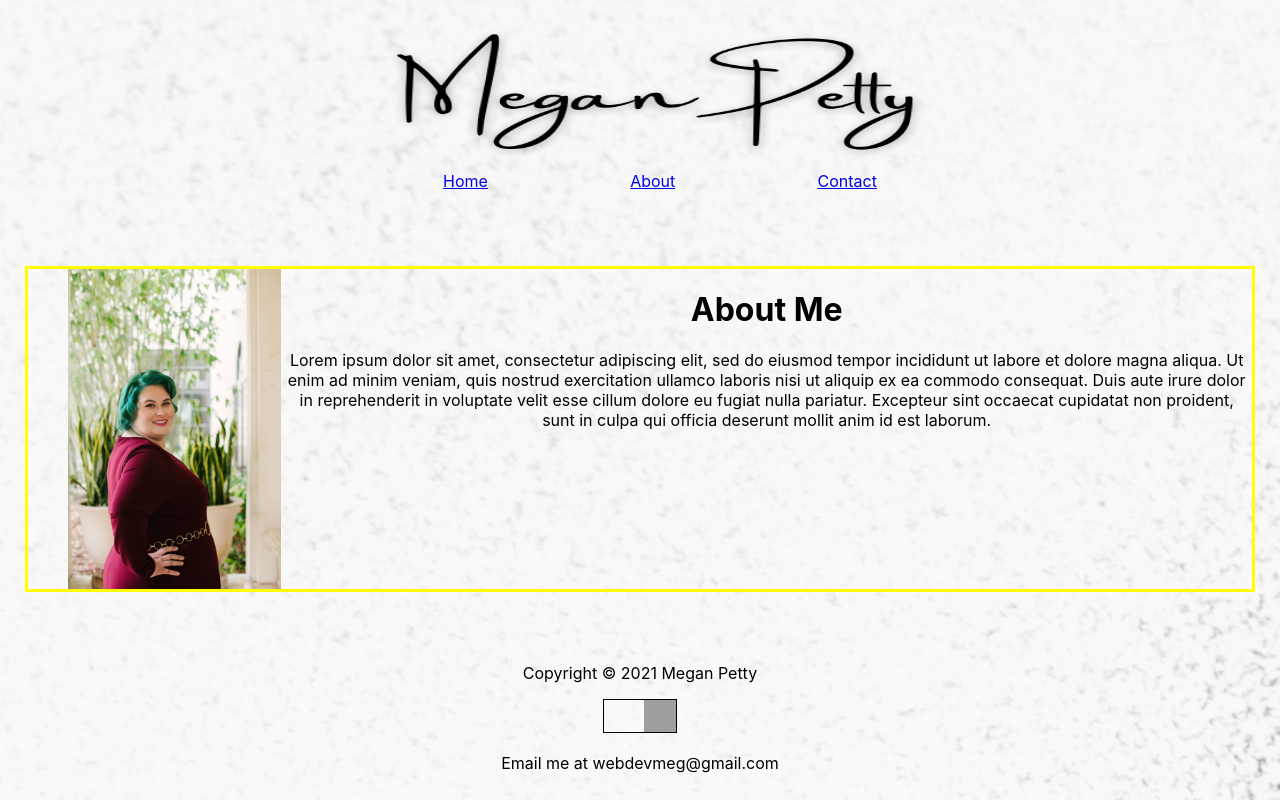
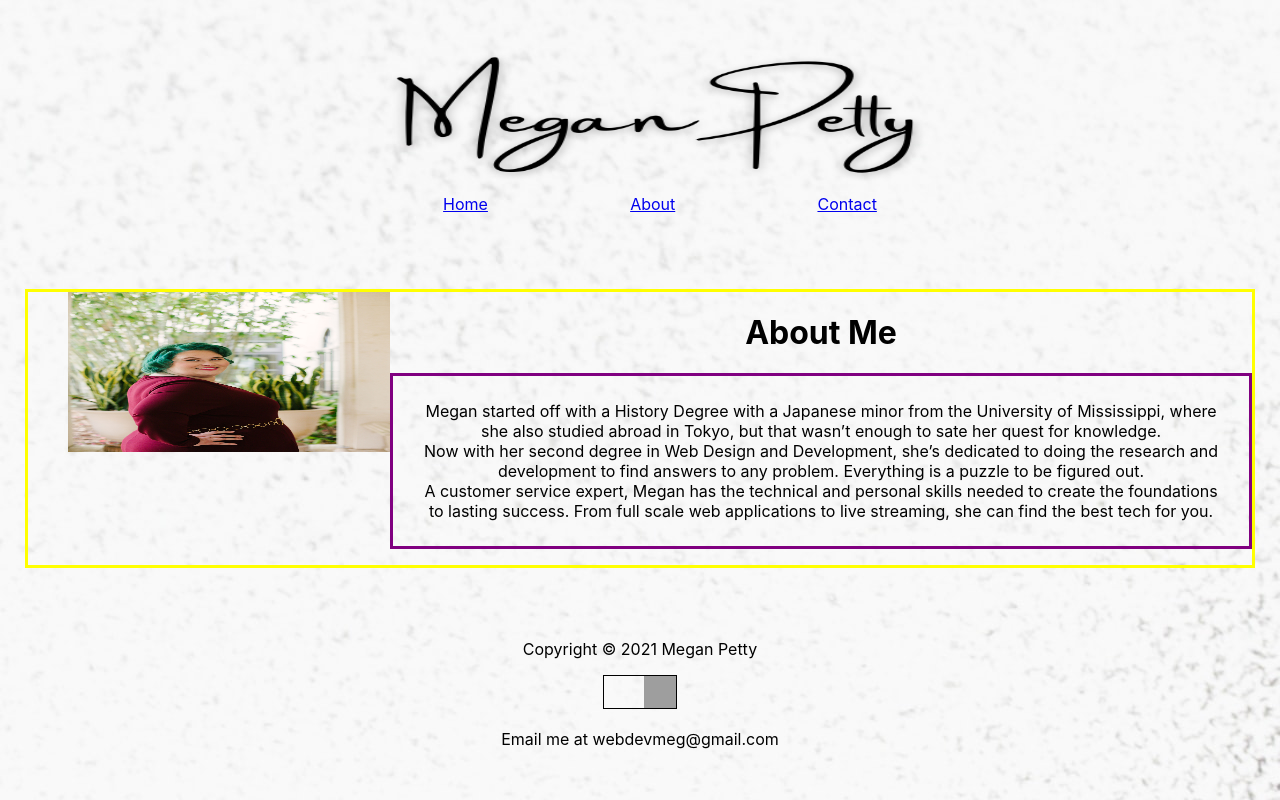
Before and after one commit to mjwall13/webdevmeg, a React (Create React App) app in the folder app/: page /about in a window 1280 px wide. Built offline with nearby package versions, Linux system fonts and the light colour scheme; grey boxes are pictures that could not be loaded.

Commit message:
created separate css file for about page

```diff
--- a/app/src/brand.module.css
+++ b/app/src/brand.module.css
@@ -37,18 +37,6 @@
   border-right: none;
 }
 
-.textarea{
-  padding: 10px;
-  width: 200px;
-  max-width: 90%;
-  font-size: 1rem;
-  letter-spacing: 1px;
-  border: 2px solid dark;
-  color: black;
-  border-top: none;
-  border-left: none;
-  border-right: none;
-}
 
 .label {
   padding: 10px;
@@ -188,18 +176,3 @@
   width: 15rem;
   justify-content: space-between;
 }
-
-.about {
-  border: 3px solid yellow;
-  display: flex;
-  /* flex-direction: row;
-  width: 75%; */
-  /* justify-content: space-between; */
-  margin: 25px;
-
-
-}
-
-.textArea {
-
-}
--- /dev/null
+++ b/app/src/pages/about/about.module.css
@@ -0,0 +1,34 @@
+@value brand: '../../brand.module.css';
+@value active, photo from brand;
+
+
+.textarea{
+    padding: 10px;
+    width: 200px;
+    max-width: 90%;
+    font-size: 1rem;
+    letter-spacing: 1px;
+    border: 2px solid dark;
+    color: black;
+    border-top: none;
+    border-left: none;
+    border-right: none;
+  }
+
+.textArea {
+
+}
+
+.about {
+    border: 3px solid yellow;
+    display: flex;
+    /* flex-direction: row;
+    width: 75%; */
+    /* justify-content: space-between; */
+    margin: 25px;
+}
+
+.description {
+    border: 3px solid purple;
+    padding: 25px;
+}
--- a/app/src/pages/about/index.js
+++ b/app/src/pages/about/index.js
@@ -1,5 +1,5 @@
 import React, { Component } from 'react';
-import styles from '../../brand.module.css';
+import styles from './about.module.css';
 
 import photo from '../../photoOfMeg.jpeg';
 
@@ -12,7 +12,9 @@ class About extends Component {
             <img className={styles.photo} src={photo} alt="Megan" />
             <div className={styles.textArea}>
             <h1>About Me</h1>
-            <p>Lorem ipsum dolor sit amet, consectetur adipiscing elit, sed do eiusmod tempor incididunt ut labore et dolore magna aliqua. Ut enim ad minim veniam, quis nostrud exercitation ullamco laboris nisi ut aliquip ex ea commodo consequat. Duis aute irure dolor in reprehenderit in voluptate velit esse cillum dolore eu fugiat nulla pariatur. Excepteur sint occaecat cupidatat non proident, sunt in culpa qui officia deserunt mollit anim id est laborum.</p>
+            <p className={styles.description} >Megan started off with a History Degree with a Japanese minor from the University of Mississippi, where she also studied abroad in Tokyo, but that wasn’t enough to sate her quest for knowledge.<br />
+                Now with her second degree in Web Design and Development, she’s dedicated to doing the research and development to find answers to any problem.  Everything is a puzzle to be figured out.<br />
+                A customer service expert, Megan has the technical and personal skills needed to create the foundations to lasting success.  From full scale web applications to live streaming, she can find the best tech for you.</p>
             </div>
             </div>
         )
```
